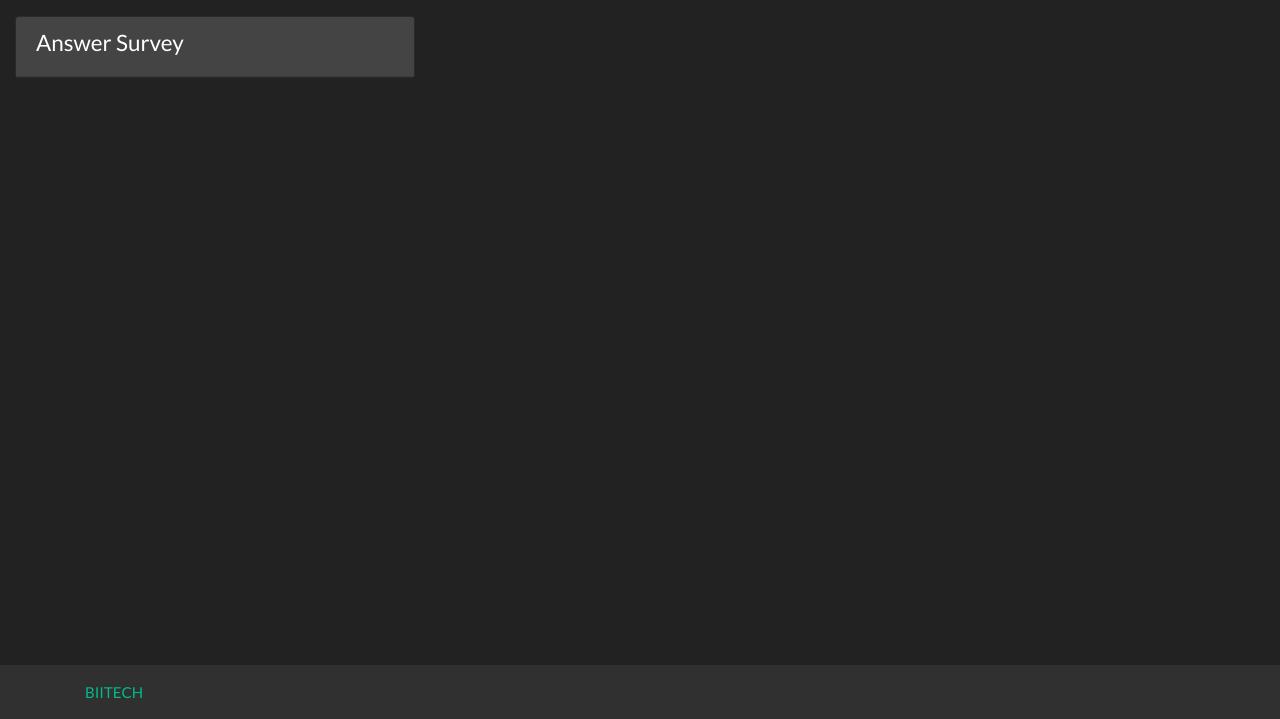
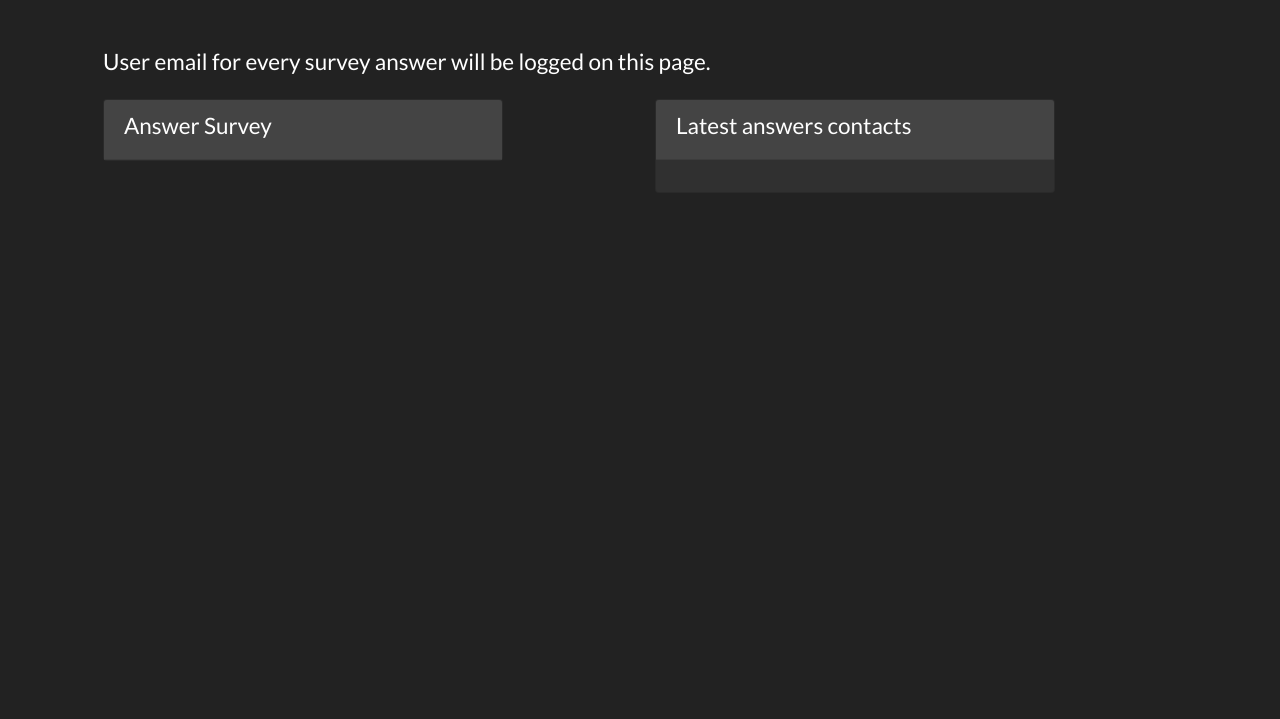
Before and after one commit to ForeverLiveArt/NB_flask, a Flask app: template templates/survey.html in a window 1280 px wide. Shown: the part 81-800 px from the top of the page. Run offline with Flask 2, Linux system fonts and the light colour scheme; the template is opened without the code that fills it, so the values that code supplies are empty; some libraries are stand-ins or nearby versions.

Commit message:
certification ready?

```diff
--- a/main.py
+++ b/main.py
@@ -66,7 +66,7 @@ def delete_user():
             f'https://{nation_slug}.nationbuilder.com/api/v1/people/{session["user_id"]}',
         )
         session.pop('user_id')
-        session.pop('question_answer')
+        session.clear()
 
     return redirect(url_for('people'))
 
@@ -122,8 +122,10 @@ def create_user():
         headers={'content-type': 'application/json'}
     )
     new_user_data = json.loads(response.text)
+    session.clear()
     session['user_id'] = new_user_data['person']['id']
     # print(json_data)
+
     return redirect(url_for('people'))
 
 
@@ -245,31 +247,42 @@ def survey():
             answer = "no_user_created"  # user not created
 
     response_all = nb_session.get(
-        f'https://{nation_slug}.nationbuilder.com/api/v1/sites/{nation_slug}/pages/surveys/',
+        f'https://{nation_slug}.nationbuilder.com/api/v1/survey_responses',
         params={'format': 'json'},
         headers={'content-type': 'application/json'}
     )
-    answersty = json.loads(response_all.text)
-    print(answersty['results'])
-  # for every person_id in answerlist get his mail contact
-    return render_template('survey.html', answer=answer)
+    answer_surveys = json.loads(response_all.text)
+    all_emails = {}
+    for single_answers in answer_surveys['results']:
+        response = nb_session.get(
+            f'https://{nation_slug}.nationbuilder.com/api/v1/people/{single_answers["person_id"]}',
+            params={'format': 'json'},
+            headers={'content-type': 'application/json'}
+        )
+        user_data = json.loads(response.text)
+        user_email = user_data['person']['email']
+        all_emails.update({"email": user_email})
+
+    print(all_emails)
+
+    return render_template('survey.html', answer=answer, all_emails=all_emails)
 
 
 @app.route('/create_survey', methods=['POST'])
 def create_survey():
     survey_details = {
-            "slug": "surveyTester1",
-            "name": "SurveyTester1",
-            "tags": ["funny"],
-            "status":"published",
-            "questions": [{
-              "prompt": "is this a test question?",
-              "external_id": "null",
-              "slug": "test_question",
-              "type": "text",
-              "status": "published"
-            }]
-          }
+        "slug": "surveyTester1",
+        "name": "SurveyTester1",
+        "tags": ["funny"],
+        "status": "published",
+        "questions": [{
+            "prompt": "is this a test question?",
+            "external_id": "null",
+            "slug": "test_question",
+            "type": "text",
+            "status": "published"
+        }]
+    }
     # this will create a new endpoint "person"
     response = nb_session.post(
         f'https://{nation_slug}.nationbuilder.com/api/v1/sites/{nation_slug}/pages/surveys',
@@ -297,7 +310,7 @@ def answer_survey():
                     "response": question_answer
                 }]
             }
-            ##this will create a new endpoint "survey answer"
+            # this will create a new endpoint "survey answer"
             response = nb_session.post(
                 f'https://{nation_slug}.nationbuilder.com/api/v1/survey_responses',
                 params={'format': 'json'},
@@ -307,7 +320,7 @@ def answer_survey():
             new_answer_data = json.loads(response.text)
             print(new_answer_data)
             session['question_answer'] = new_answer_data['survey_response']['id']
-    ##print(json_data)
+
     return redirect(url_for('survey'))
 
 
--- a/templates/survey.html
+++ b/templates/survey.html
@@ -46,9 +46,12 @@
 
 </header>
 
+<div class="container-sm" style="max-width: 69rem;">
+    <h4 class="mt-5">User email for every survey answer will be logged on this page.</h4>
+    <div class="row">
         <div class="col-sm">
+
             <div class="card" style="max-width: 25rem;min-width: 18rem;margin-top: 1rem;">
-
                 <div class="card-header">
                     <h4>Answer Survey</h4>
                 </div>
@@ -77,58 +80,56 @@
                 {% endif %}
                 {% if answer == "no_user_created" %}
                     <div class="container-sm" style="padding-top: 1rem;">
-                        <h6 class="card-title">Please create user</h6>
+                        <h6 class="card-title">Please <a href="/people">create user first</a></h6>
                     </div>
+
                 {% endif %}
                 {% if answer == "question_answered" %}
                     <div class="container-sm" style="padding-top: 1rem;">
-                        <h6 class="card-title">You already answered this question</h6>
+                        <h6 class="card-title">You already answered this question.
+                            <a href="/people">Create new user</a> to answer again</h6>
                     </div>
+
                 {% endif %}
-
-
             </div>
         </div>
 
-
-<!-- <div class="col-sm">
+        <div class="col-sm">
 
             <div class="card" style="max-width: 25rem;margin-top: 1rem;">
                 <div class="card-header">
-                    <h4>User list</h4>
+                    <h4>Latest answers contacts</h4>
                 </div>
                 <div class="container-sm" style="padding: 1rem;">
                     <script
                             src="https://code.jquery.com/jquery-3.5.1.min.js"
                             integrity="sha256-9/aliU8dGd2tb6OSsuzixeV4y/faTqgFtohetphbbj0="
-                            crossorigin="anonymous"></script>
-                    <script src="https://cdnjs.cloudflare.com/ajax/libs/json2html/1.4.0/json2html.min.js"></script>
+                            crossorigin="anonymous">
+
+                    </script>
+                    <script src="https://cdnjs.cloudflare.com/ajax/libs/json2html/1.4.0/json2html.min.js">
+                    </script>
 
                     <script>
-                        let template = {'<>': 'div', 'html': '• ${email} ${last_name}'};
+                        let template = {'<>': 'div', 'html': '• ${email} '};
 
-                        let data = ;
+                        let data = {{ all_emails|tojson|safe }};
                         console.log(data)
                         //native javascript
                         document.write(json2html.transform(data, template));
 
                         //or with jQuery
                         //$("#result").json2html(data,template);
+                    </script>
 
-                    </script>
                 </div>
             </div>
-        </div> -->
 
-<footer class="footer mt-auto py-3 bg-dark">
-    <div class="container">
-        <span class="text-muted">
-            <a href="https://www.biitechsolutions.com/">
-                BIITECH
-            </a>
-        </span>
         </div>
-</footer>
+    </div>
+</div>
+
+
 
 <script src="https://cdn.jsdelivr.net/npm/bootstrap@5.0.0-beta2/dist/js/bootstrap.bundle.min.js"
         integrity="sha384-b5kHyXgcpbZJO/tY9Ul7kGkf1S0CWuKcCD38l8YkeH8z8QjE0GmW1gYU5S9FOnJ0"
```
Also changed, not shown: templates/events.html (+2 -8 lines), templates/index.html (+9 -3 lines), templates/people.html (+4 -14 lines). Lines whose indentation alone changed are shown as unchanged.
